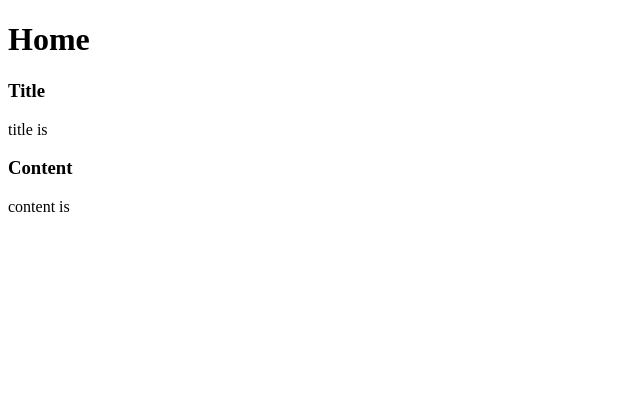
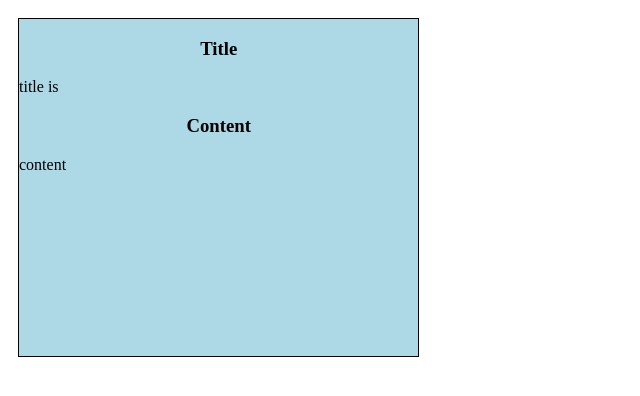
Before and after one commit to GraphTree/ToDoApp, a React (Create React App) app: page / in a window 1280 px wide. Shown: the top 396 px of the page, without its empty margins (0-640 px from the left). Built offline with nearby package versions, Linux system fonts and the light colour scheme.

Commit message:
created grid styled todo list box

```diff
--- a/src/routes/Home.js
+++ b/src/routes/Home.js
@@ -1,23 +1,49 @@
+import styled from "styled-components";
+
+
+
+
+const GirdContainer= styled.div`
+    display: grid;
+    grid-template-columns: repeat(3, minmax(0, 1fr));
+
+
+`
+
+const GirdItem = styled.div`
+    text-align:center;
+    background-color:lightblue;
+    border: 1px solid black;
+    margin: 10px
+`
+
+const TitleBox = styled.div`
+text-align : left;
+word-wrap: break-word
+`
+
+const ContentBox = styled(TitleBox)`
+    height : 200px;
+`
 
 
 function ToDO (){
     return(
-        <div>
+        <GirdItem>
             <h3> Title </h3>
-            <span>title is</span>
+            <TitleBox>title is</TitleBox>
             <h3>Content</h3>
-            <span>content is</span>
-        </div>
+            <ContentBox>content</ContentBox>
+        </GirdItem>
     )
 }
-
-
 
 function Home() {
   return (
     <div>
-      <h1>Home</h1>
-      <ToDO/>
+        <GirdContainer>
+            <ToDO/>
+        </GirdContainer>
     </div>
   );
 }
```
